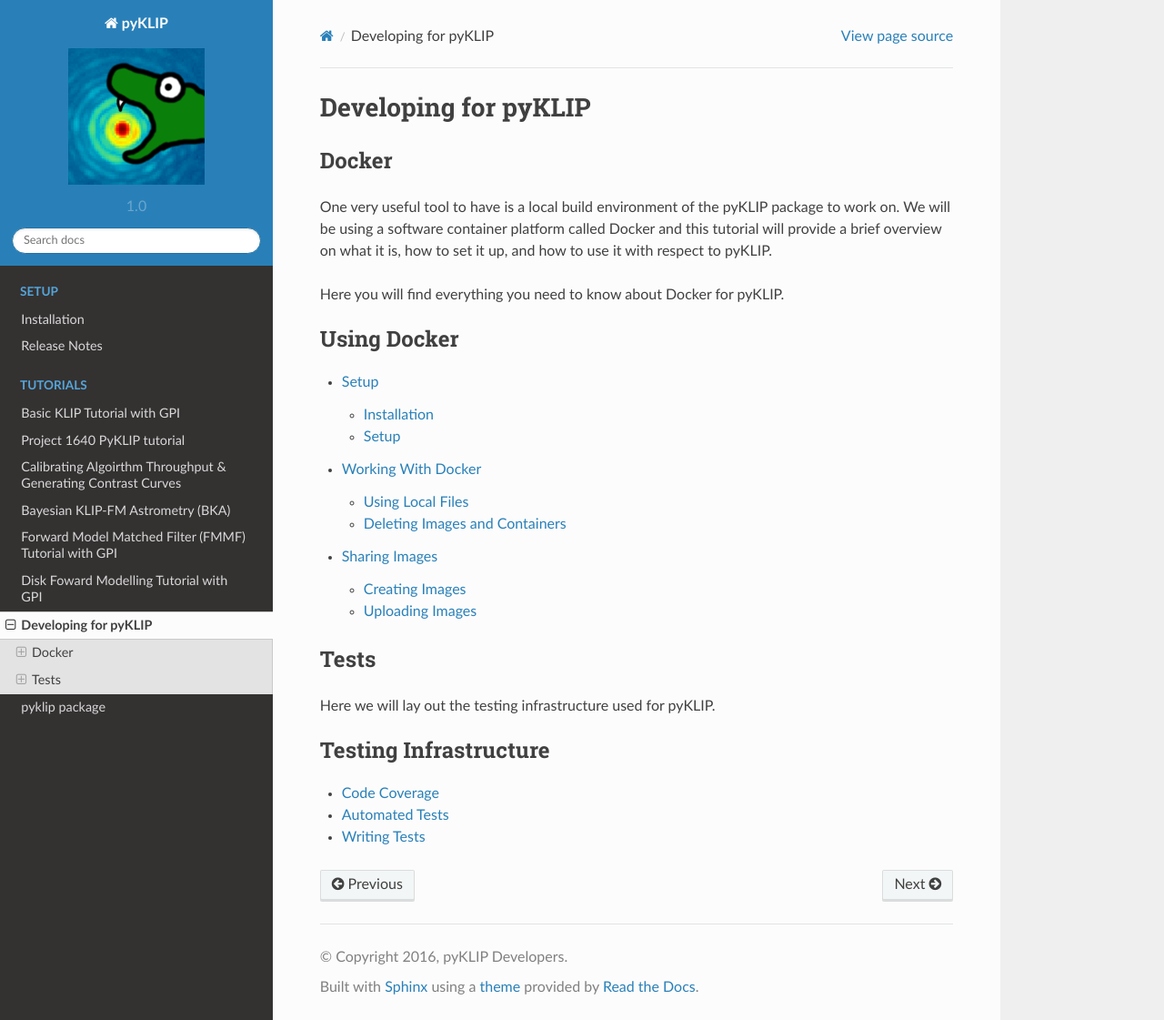
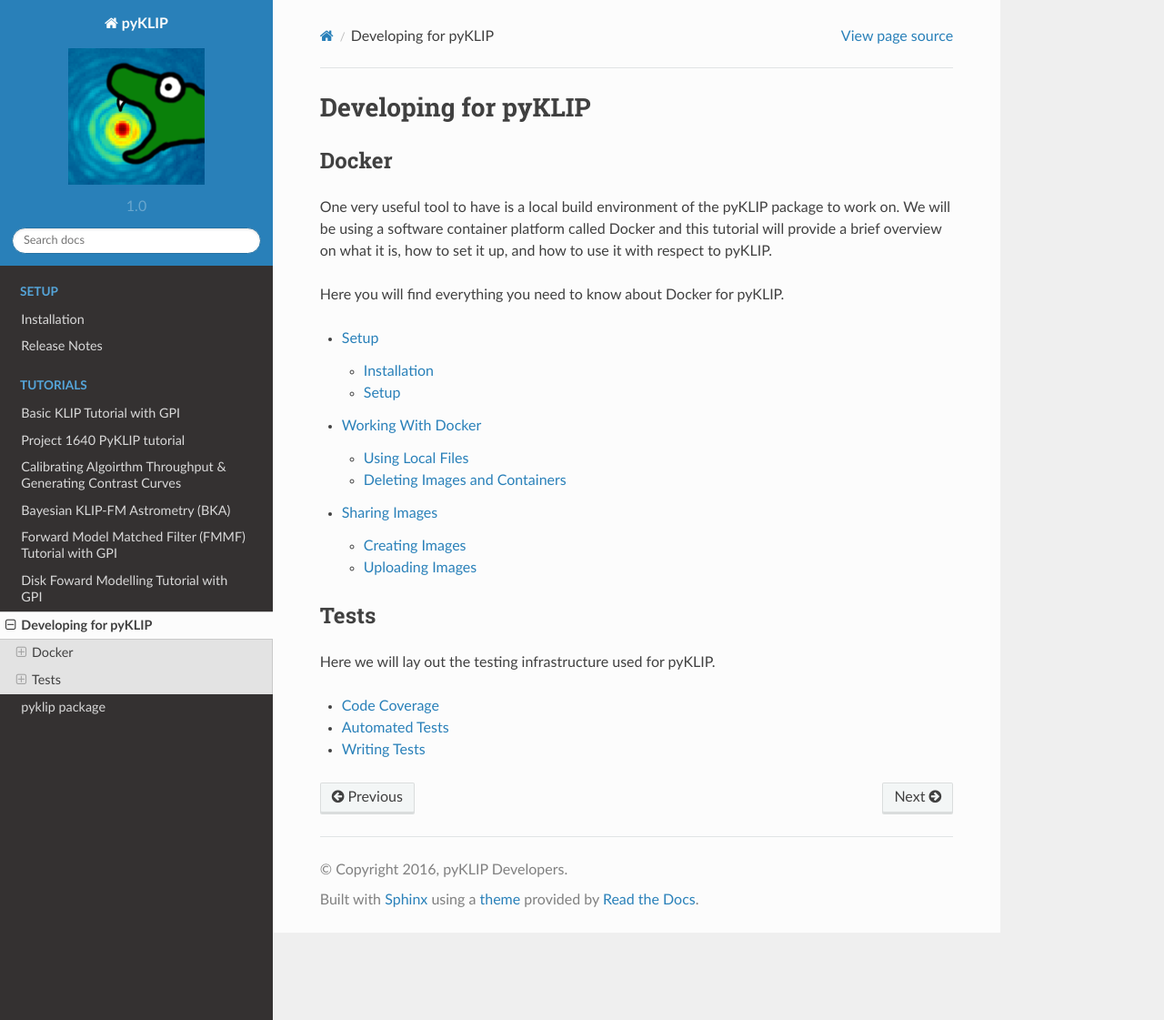
Before and after one commit to UCSB-Exoplanet-Polarimetry-Lab/pyKLIP_NMFJAX, a Sphinx documentation site: the page built from docs/source/developing/index.rst, in a window 1280 px wide and 1121 px high. Shown: the whole window at 91% size. Built offline with Sphinx 7.4.7 and the Read the Docs theme 2.0.0, drawn with Linux system fonts in a browser that asks for light colours.

Commit message:
added python 3 support for conf.py file in docs and removed toc captions for developing subfolder index file.

```diff
--- a/docs/source/conf.py
+++ b/docs/source/conf.py
@@ -14,7 +14,13 @@
 
 import sys
 import os
-import unittest.mock as mock
+
+#for handling different python versions
+if sys.version_info < (3,0):
+    import mock
+else:
+    import unittest.mock as mock
+
 
 # If extensions (or modules to document with autodoc) are in another directory,
 # add these directories to sys.path here. If the directory is relative to the
--- a/docs/source/developing/index.rst
+++ b/docs/source/developing/index.rst
@@ -13,7 +13,6 @@
 
 .. toctree::
    :maxdepth: 2
-   :caption: Using Docker
 
    setup
    using
@@ -25,7 +24,6 @@
 
 .. toctree::
    :maxdepth: 2
-   :caption: Testing Infrastructure
 
    coverage
    automated
```
